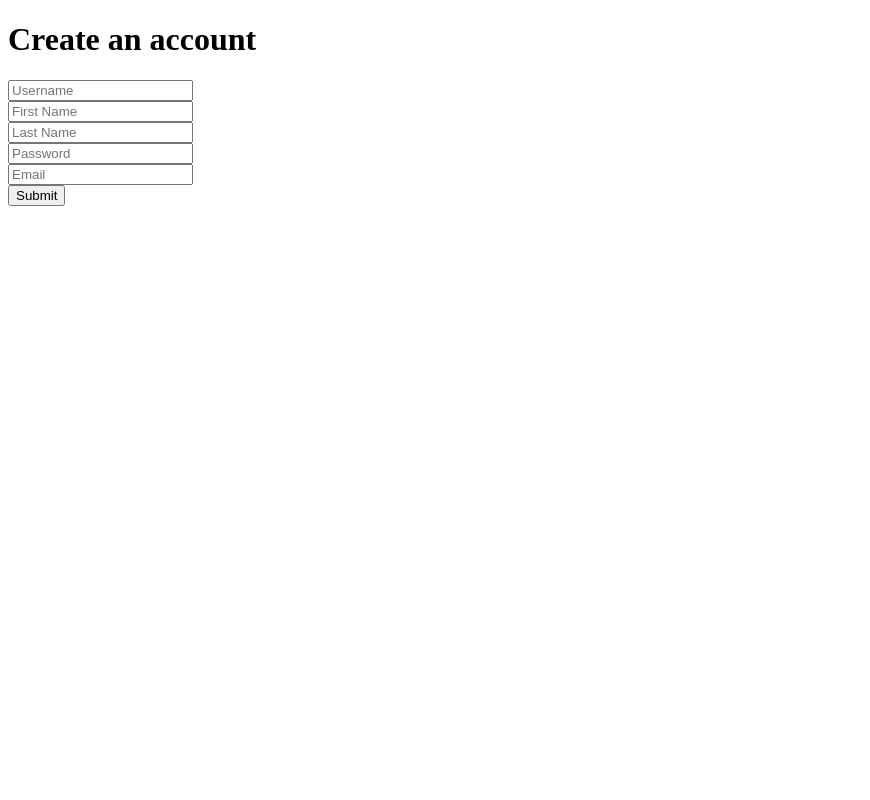
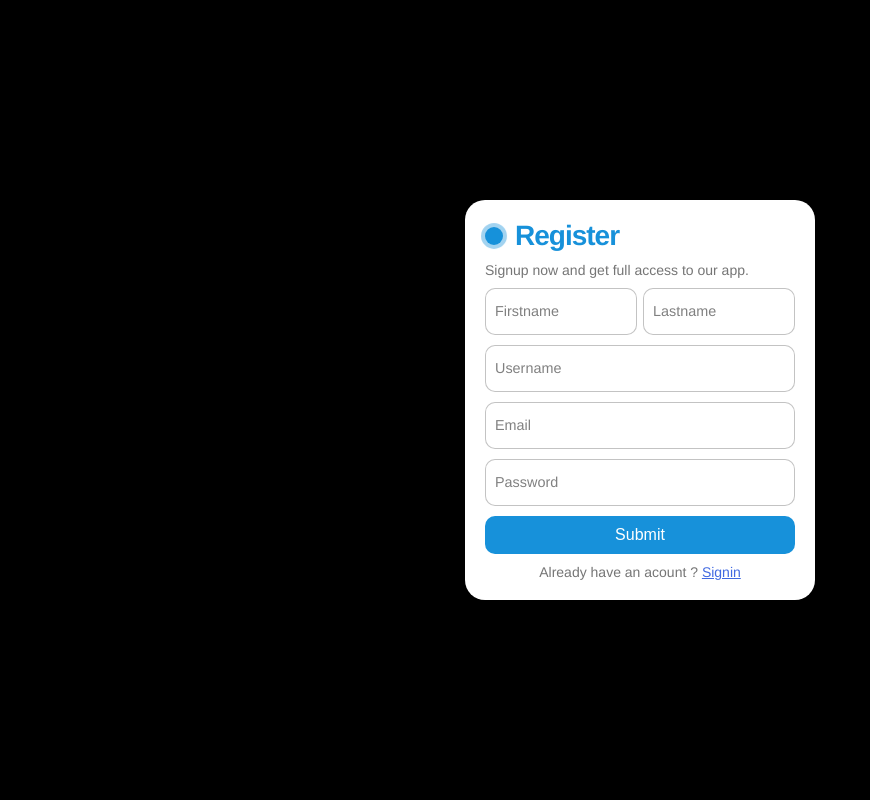
Before and after one commit to jakesiney/Chitter-Social-App, a Flask app: page /signup in a window 1280 px wide. Shown: the whole page, without its empty margins (0-870 px from the left). Run offline with Flask 3, Linux system fonts and the light colour scheme.

Commit message:
EOD Commit

```diff
--- a/static/login.css
+++ b/static/login.css
@@ -20,8 +20,8 @@
   background-color: #fff;
   display: block;
   padding: 1rem;
-  max-width: 350px;
-  border-radius: 0.5rem;
+  max-width: 300px;
+  border-radius: 0.9rem;
   box-shadow: 0 10px 15px -3px rgba(0, 0, 0, 0.1), 0 4px 6px -2px rgba(0, 0, 0, 0.05);
 }
 
@@ -49,7 +49,7 @@
   padding-right: 2rem;
   font-size: 0.875rem;
   line-height: 1.25rem;
-  width: 300px;
+  width: 250px;
   border-radius: 0.5rem;
   box-shadow: 0 1px 2px 0 rgba(0, 0, 0, 0.05);
 }
--- /dev/null
+++ b/static/signup.css
@@ -0,0 +1,149 @@
+* {
+    margin: 0;
+    padding: 0;
+    box-sizing: border-box;
+
+}
+
+
+body {
+    font-family: "Helvetica Neue", Arial, sans-serif;
+    background-color: #000; /* Twitter's background color */
+  }
+
+.signup-container {
+    display: grid;
+    place-content: center;
+    height: 100vh;
+}
+
+.form {
+    display: flex;
+    flex-direction: column;
+    gap: 10px;
+    max-width: 350px;
+    background-color: #fff;
+    padding: 20px;
+    border-radius: 20px;
+    position: relative;
+  }
+
+  .title {
+    font-size: 28px;
+    color: #1791da;
+    font-weight: 600;
+    letter-spacing: -1px;
+    position: relative;
+    display: flex;
+    align-items: center;
+    padding-left: 30px;
+  }
+
+  .title::before,.title::after {
+    position: absolute;
+    content: "";
+    height: 16px;
+    width: 16px;
+    border-radius: 50%;
+    left: 0px;
+    background-color: #1791da;
+  }
+
+  .title::before {
+    width: 18px;
+    height: 18px;
+    background-color: #1791da;
+  }
+
+  .title::after {
+    width: 18px;
+    height: 18px;
+    animation: pulse 1s linear infinite;
+  }
+
+  .message, .signin {
+    color: rgba(88, 87, 87, 0.822);
+    font-size: 14px;
+  }
+
+  .signin {
+    text-align: center;
+  }
+
+  .signin a {
+    color: royalblue;
+  }
+
+  .signin a:hover {
+    text-decoration: underline #1791da;
+  }
+
+  .flex {
+    display: flex;
+    width: 100%;
+    gap: 6px;
+  }
+
+  .form label {
+    position: relative;
+  }
+
+  .form label .input {
+    width: 100%;
+    padding: 10px 10px 20px 10px;
+    outline: 0;
+    border: 1px solid rgba(105, 105, 105, 0.397);
+    border-radius: 10px;
+  }
+
+  .form label .input + span {
+    position: absolute;
+    left: 10px;
+    top: 15px;
+    color: grey;
+    font-size: 0.9em;
+    cursor: text;
+    transition: 0.3s ease;
+  }
+
+  .form label .input:placeholder-shown + span {
+    top: 15px;
+    font-size: 0.9em;
+  }
+
+  .form label .input:focus + span,.form label .input:valid + span {
+    top: 30px;
+    font-size: 0.7em;
+    font-weight: 600;
+  }
+
+  .form label .input:valid + span {
+    color: green;
+  }
+
+  .submit {
+    border: none;
+    outline: none;
+    background-color: #1791da;
+    padding: 10px;
+    border-radius: 10px;
+    color: #fff;
+    font-size: 16px;
+    transform: .3s ease;
+  }
+
+  .submit:hover {
+    background-color: #59bcf5;
+  }
+
+  @keyframes pulse {
+    from {
+      transform: scale(0.9);
+      opacity: 1;
+    }
+
+    to {
+      transform: scale(1.8);
+      opacity: 0;
+    }
+  }
--- a/templates/signup.html
+++ b/templates/signup.html
@@ -3,22 +3,45 @@
 <head>
     <meta charset="UTF-8">
     <meta name="viewport" content="width=device-width, initial-scale=1.0">
+    <link rel="stylesheet" type="text/css" href="/static/signup.css">
     <title>Create an account</title>
 </head>
 <body>
-    <h1>Create an account</h1>
-    <form action="/createuser" method="post">
-        <input type="text" name="user_name" placeholder="Username">
-        <br>
-        <input type="text" name="first_name" placeholder="First Name">
-        <br>
-        <input type="text" name="last_name" placeholder="Last Name">
-        <br>
-        <input type="text" name="password" placeholder="Password">
-        <br>
-        <input type="text" name="email" placeholder="Email">
-        <br>
-        <button type="submit">Submit</button>
+
+    <div class="signup-container">
+    <form action="/createuser" class="form" method="post">
+        <p class="title">Register </p>
+        <p class="message">Signup now and get full access to our app. </p>
+            <div class="flex">
+            <label>
+                <input required="" placeholder="" type="text" class="input" name="first_name">
+                <span>Firstname</span>
+            </label>
+
+            <label>
+                <input required="" placeholder="" type="text" class="input" name="last_name">
+                <span>Lastname</span>
+            </label>
+        </div>
+        <label>
+            <input required="" placeholder="" type="text" class="input" name="user_name">
+            <span>Username</span>
+        </label>
+        <label>
+            <input required="" placeholder="" type="email" class="input" name="email">
+            <span>Email</span>
+        </label>
+        <label>
+            <input required="" placeholder="" type="password" class="input" name="password">
+            <span>Password</span>
+        </label>
+        <!-- <label>
+            <input required="" placeholder="" type="password" class="input">
+            <span>Confirm password</span>
+        </label> -->
+        <button class="submit">Submit</button>
+        <p class="signin">Already have an acount ? <a href="/">Signin</a> </p>
     </form>
+    </div>
 </body>
 </html>
```
